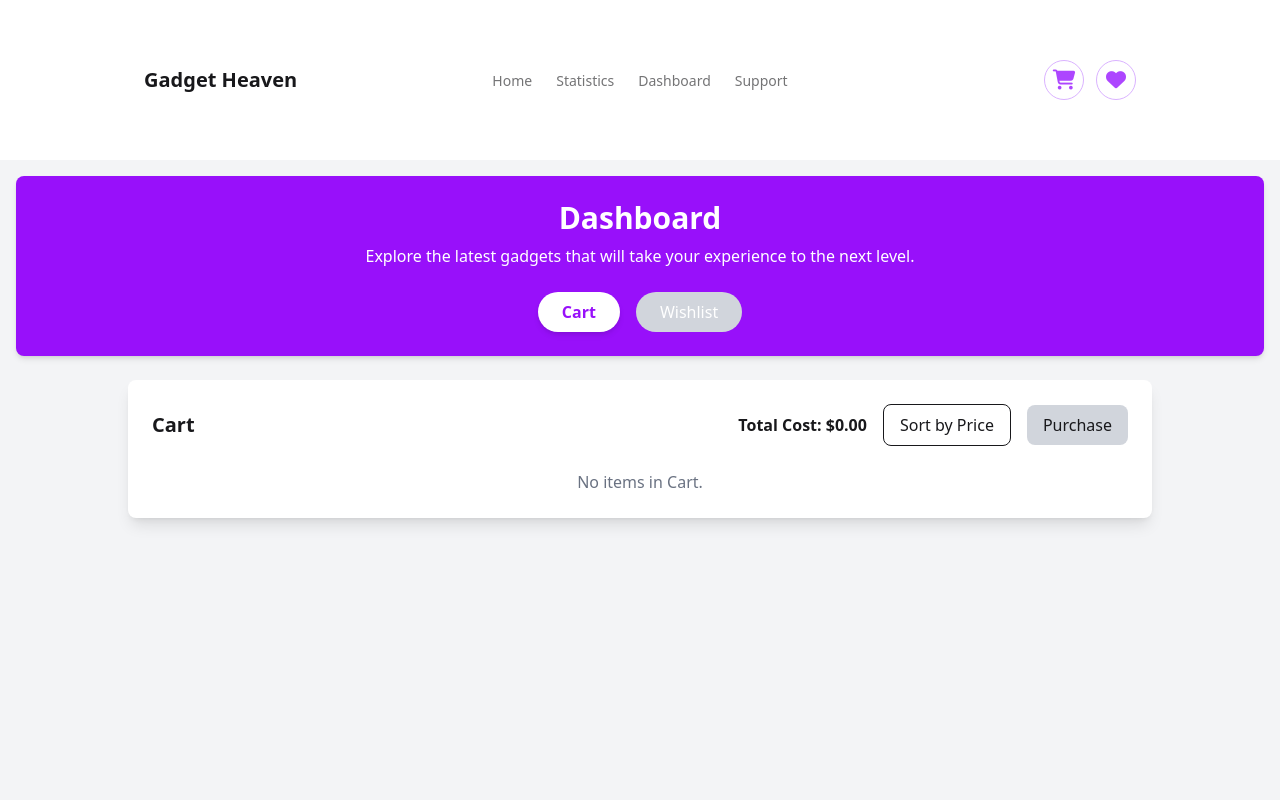
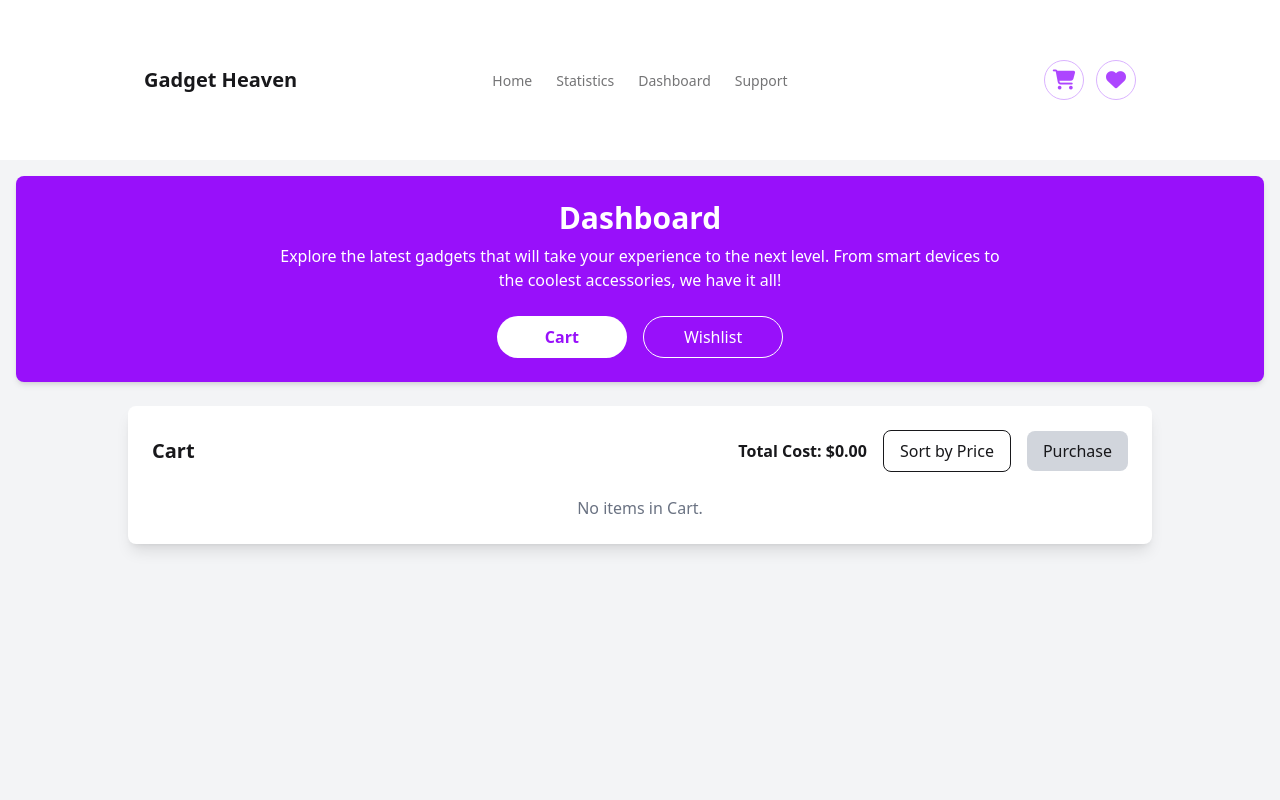
Before and after one commit to tasninanika/Gadget_Heaven, a React (Vite) app: page /dashboard in a window 1280 px wide. Shown: the top 800 px of the page. Built offline with nearby package versions, Linux system fonts and the light colour scheme.

Commit message:
apply style on dashboard

```diff
--- a/src/Pages/Dashboard.jsx
+++ b/src/Pages/Dashboard.jsx
@@ -62,7 +62,6 @@ const Dashboard = () => {
     localStorage.setItem("ToCart", JSON.stringify([]));
   };
 
-
   // Close modal & navigate to home
   const handleClose = () => {
     setShowModal(false);
@@ -79,7 +78,8 @@ const Dashboard = () => {
         <h1 className="text-3xl font-bold">Dashboard</h1>
         <p className="mt-2">
           Explore the latest gadgets that will take your experience to the next
-          level.
+          level. From smart devices to <br /> the coolest accessories, we have
+          it all!
         </p>
 
         {/* Toggle Buttons */}
@@ -88,8 +88,8 @@ const Dashboard = () => {
             onClick={() => setIsCart(true)}
             className={`px-6 py-2 rounded-full transition ${
               isCart
-                ? "bg-white text-purple-600 font-bold shadow-md"
-                : "bg-gray-300"
+                ? "px-12 bg-white text-purple-600 font-bold"
+                : "px-12 border border-white text-white"
             }`}
           >
             Cart
@@ -98,8 +98,8 @@ const Dashboard = () => {
             onClick={() => setIsCart(false)}
             className={`px-6 py-2 rounded-full transition ${
               !isCart
-                ? "bg-white text-purple-600 font-bold shadow-md"
-                : "bg-gray-300"
+                ? "px-10 bg-white text-purple-600 font-bold"
+                : "px-10 border border-white text-white"
             }`}
           >
             Wishlist
```
